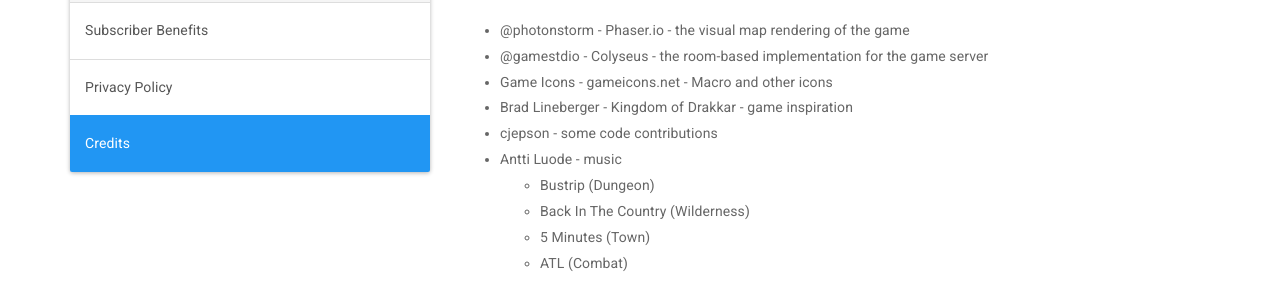
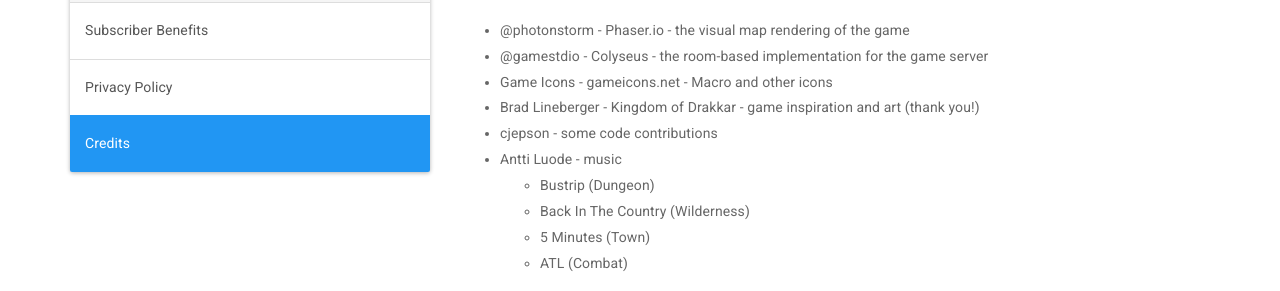
Before and after one commit to LandOfTheRair/landoftherair.github.io, a Jekyll site: the page built from _docs/other/credits.md, in a window 1280 px wide. Shown: the part 208-499 px from the top of the page. Built offline with Jekyll 4.4.1, drawn with Linux system fonts in a browser that asks for light colours; nearby versions of some CDN libraries.

Commit message:
Update credits.md

```diff
--- a/_docs/other/credits.md
+++ b/_docs/other/credits.md
@@ -8,7 +8,7 @@
 * @photonstorm - Phaser.io - the visual map rendering of the game
 * @gamestdio - Colyseus - the room-based implementation for the game server
 * Game Icons - gameicons.net - Macro and other icons
-* Brad Lineberger - Kingdom of Drakkar - game inspiration
+* Brad Lineberger - Kingdom of Drakkar - game inspiration and art (thank you!)
 * cjepson - some code contributions
 * Antti Luode - music
   * Bustrip (Dungeon)
```
